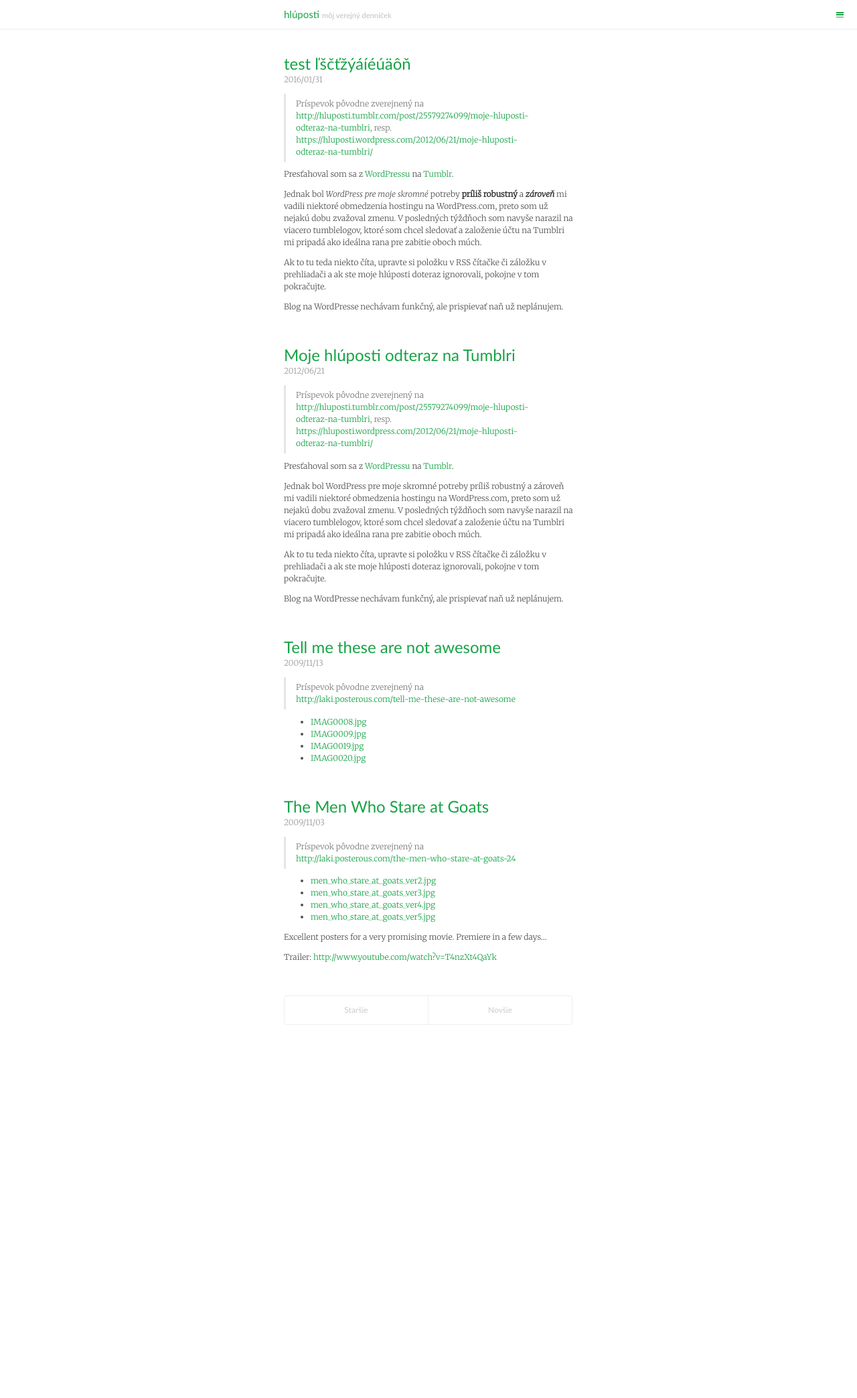
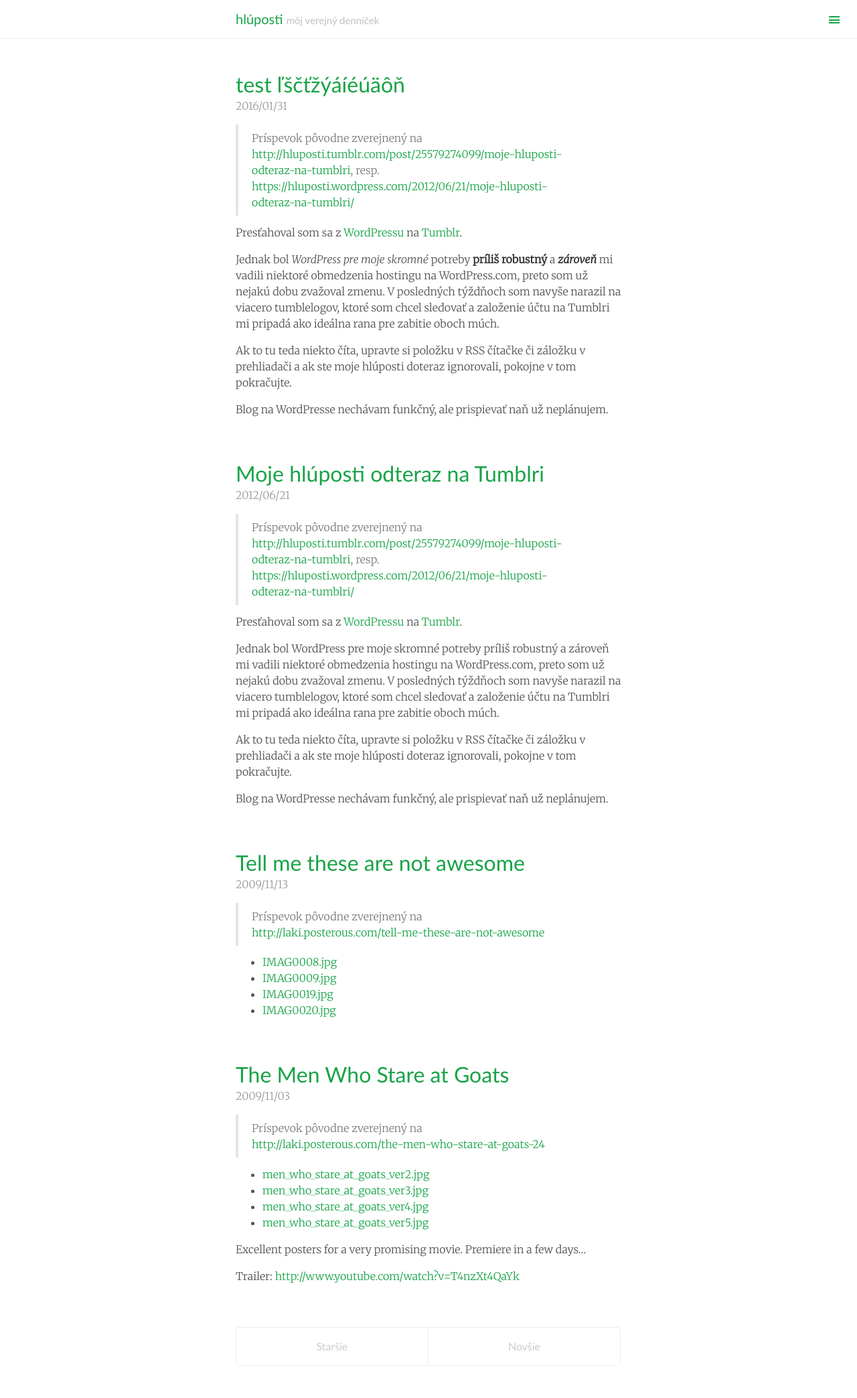
Before and after one commit to hluposti/hluposti.github.io, a Jekyll site: the page built from index.html, in a window 1280 px wide. Shown: the whole page at 67% size. Built offline with Jekyll 4.4.1, drawn with Linux system fonts in a browser that asks for light colours; Markdown is read by kramdown in place of the engine named in the settings; the list of posts is cut into pages by our own code; before the commit the page ends 1566 px from its top, so only the background shows below that.

Commit message:
Update lanyon.css

```diff
--- a/public/css/lanyon.css
+++ b/public/css/lanyon.css
@@ -46,7 +46,7 @@ body {
 
 html {
   font-family: 'Merriweather', Palatino, Georgia, serif;
-  font-size: .75rem; /* 14px */
+  font-size: 1rem; /* 16px */
 }
 
 h1, h2, h3, h4, h5, h6 {
```
